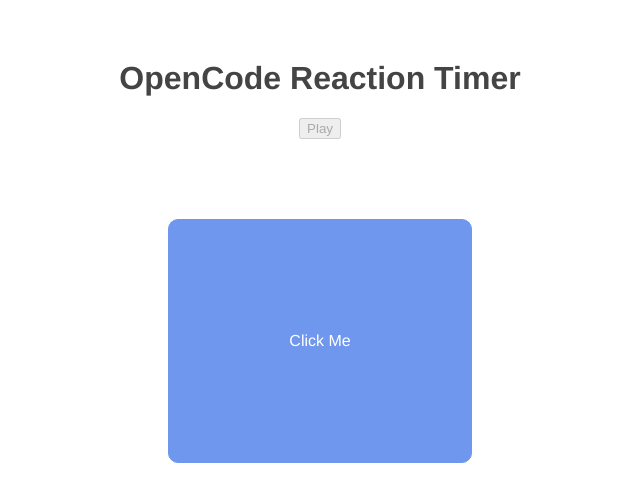
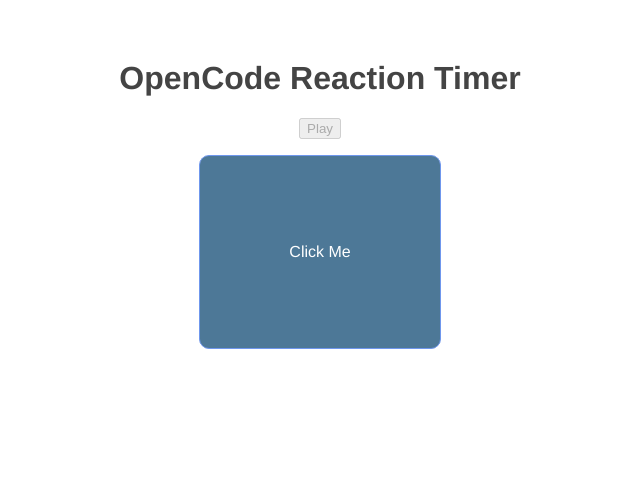
Before and after one commit to elhamhashemi56/vue-reaction-timer, a Vue app: page / in a window 1280 px wide. Both pictures are taken after a click on the button "Play". Shown: the top 502 px of the page, without its empty margins (320-960 px from the left). Built offline with nearby package versions, Linux system fonts and the light colour scheme.

Commit message:
Creating the Reaction Timer

```diff
--- a/src/components/Block.vue
+++ b/src/components/Block.vue
@@ -1,5 +1,8 @@
 <template>
-  <div class="block" v-if="showBox" >Click Me</div>
+  <div class="block_Container">
+    <div class="block" v-if="showBox" @click="stopTimer" >Click Me</div>
+  </div>
+
 </template>
 
 <script>
@@ -7,7 +10,9 @@ export default {
   props:["delayProps"],
   data(){
     return{
-      showBox:false
+      showBox:false,
+      reactionTimer:0,
+      timer:null
     }
 
   },
@@ -16,6 +21,7 @@ export default {
     console.log("component mounted");
     setTimeout(()=>{
       this.showBox=true
+      this.startTimer()
     },this.delayProps)
   },
 
@@ -28,7 +34,16 @@ export default {
   },
 
   methods:{
+    startTimer(){
+      this.timer = setInterval(() => {
+        this.reactionTimer += 10
+      }, 10);
 
+    },
+    stopTimer(){
+      clearInterval(this.timer)
+      console.log(this.reactionTimer);
+    }
   }
 
 }
@@ -37,11 +52,20 @@ export default {
 <style>
 .block {
     border: 1px solid rgb(111 151 237);
-    padding: 7rem;
-    margin: 5rem 30rem;
-    background-color: rgb(111 151 237);
+    margin-top: 1rem;
+    width: 15rem;
+    height: 12rem;
+    background-color: rgb(77 120 151);
     border-radius: 10px;
     text-align: center;
     color: white;
+    display: flex;
+    justify-content: center;
+    align-items: center;
+}
+.block_Container{
+  display: flex;
+  justify-content: center;
+
 }
 </style>
```
